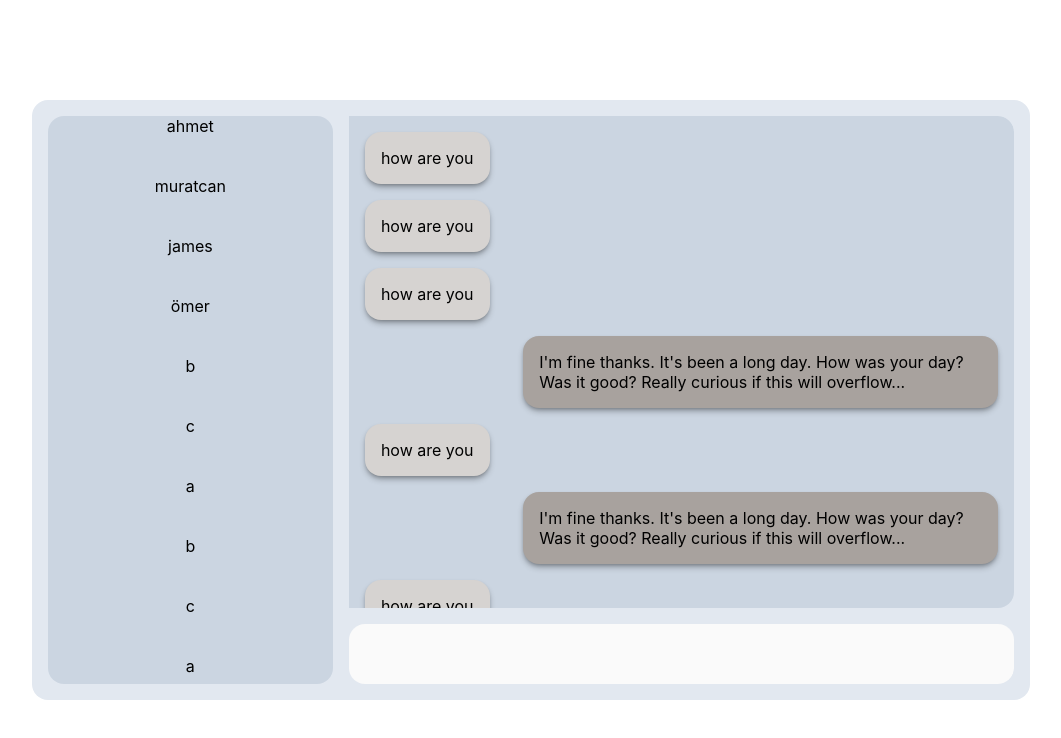
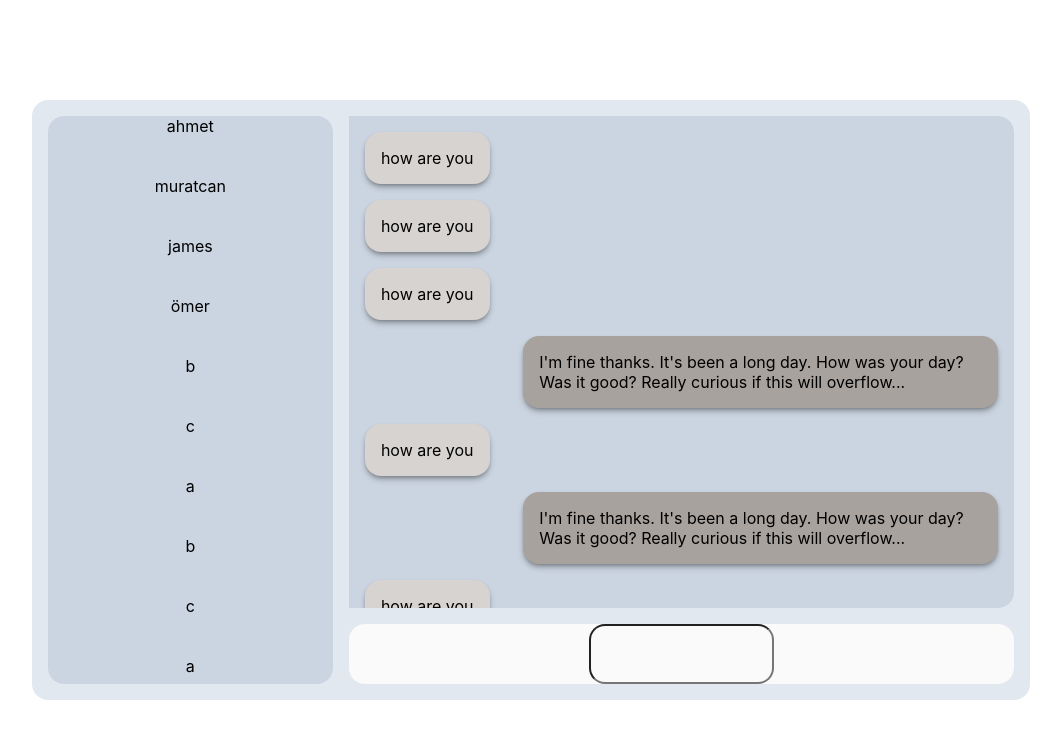
Before and after one commit to chmasgun/glov-chat-case-assignment, a React (Create React App) app in the folder my-app/: page / in a window 1280 px wide. Shown: the top 738 px of the page, without its empty margins (109-1170 px from the left). Built offline with nearby package versions, Linux system fonts and the light colour scheme.

Commit message:
adds dummy text input field
and adds some autocomplete messages.

```diff
--- a/my-app/src/components/ContactsListContainer.tsx
+++ b/my-app/src/components/ContactsListContainer.tsx
@@ -7,7 +7,6 @@ type ContactListContainerProps = {
 };
 
 // The Contacts div on the left part. Will disappear in small screens
-
 const ContactListDiv = styled.div`
 
    overflow-y:auto;
--- a/my-app/src/components/TextingArea.tsx
+++ b/my-app/src/components/TextingArea.tsx
@@ -14,16 +14,26 @@ background-color: rgb(250 250 250);
 border-radius:  1rem;
 `;
 
+const TextingInput = styled.input`
+height: 60px;
+overflow:clip;
+background-color: rgb(250 250 250);
+border-radius:  1rem;
+`;
+
 const TextingArea: React.FC<TextingAreaProps> = ({   }) => {
 
-
+    const autoCompleteMessages = ["Hello", "How are you?", "Long time no see!", "How was your day?", "Bye!", "See you later!", "I'll get back to you.", "Call me."]
 
 
 
 
     return (
-        <TextingAreaDiv/>
 
+        <TextingAreaDiv>
+            <TextingInput></TextingInput>
+
+        </TextingAreaDiv>
     );
 };
 
```
